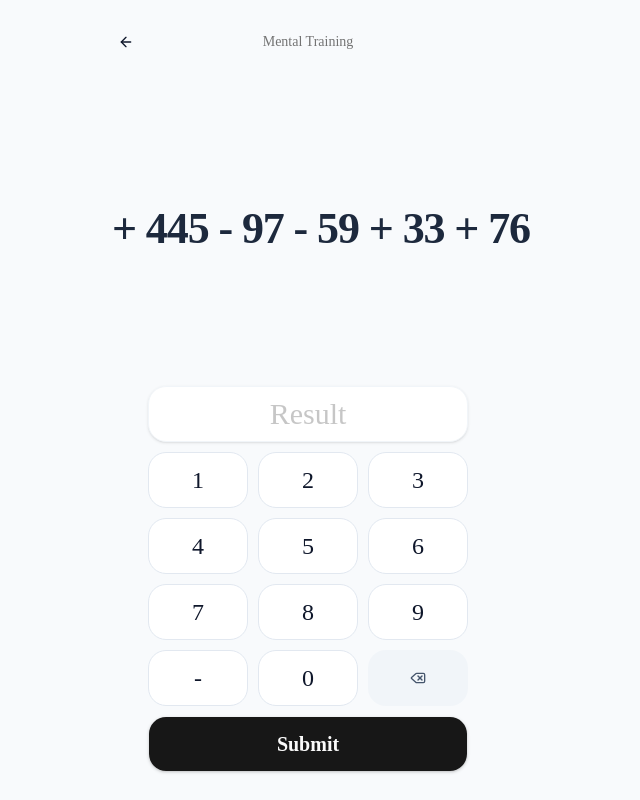
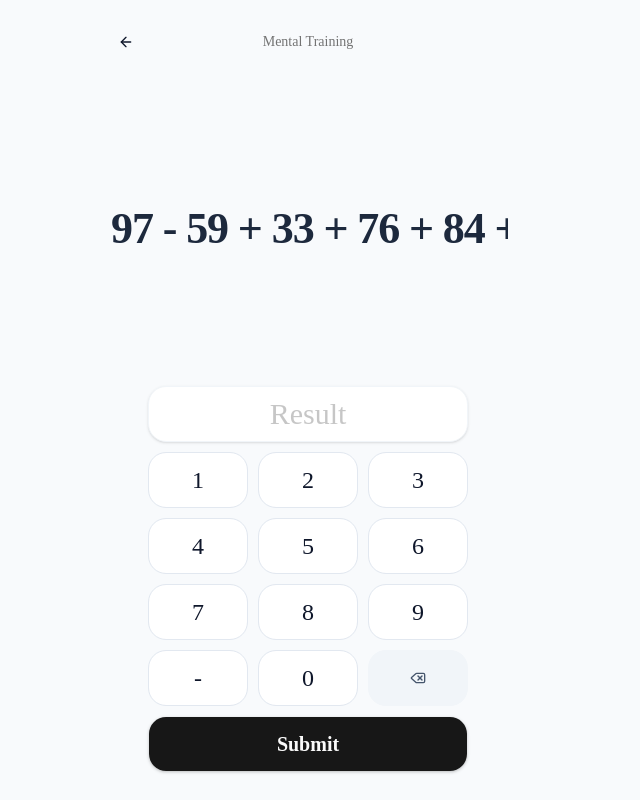
Before and after one commit to Wapeto/calculus-v2, a Next.js app: page /run in a window 1280 px wide. Shown: the whole page, without its empty margins (332-972 px from the left). Built offline with nearby package versions, Linux system fonts and the light colour scheme.

Commit message:
fix: maximize equation font size to fill available width without overflow

```diff
--- a/app/run/page.tsx
+++ b/app/run/page.tsx
@@ -1,6 +1,6 @@
 "use client"
 
-import { useState, useEffect } from "react"
+import { useState, useEffect, useRef, useCallback } from "react"
 import { useStore } from "@/lib/store"
 import { generateEquation, Equation } from "@/lib/math"
 import { Button } from "@/components/ui/button"
@@ -21,6 +21,41 @@ export default function Run() {
   // Results
   const [timeTaken, setTimeTaken] = useState<number>(0)
   const [isCorrect, setIsCorrect] = useState(false)
+
+  const containerRef = useRef<HTMLDivElement>(null)
+  const [fontSize, setFontSize] = useState<number | null>(null)
+
+  const updateFontSize = useCallback(() => {
+    if (!containerRef.current || !equation) return
+    const containerWidth = containerRef.current.clientWidth
+    if (!containerWidth) return
+
+    const canvas = document.createElement("canvas")
+    const ctx = canvas.getContext("2d")
+    if (!ctx) return
+
+    const text = `${equation.expression} = ?`
+    ctx.font = "bold 100px var(--font-geist-sans), system-ui, -apple-system, sans-serif"
+    const textWidthAt100 = ctx.measureText(text).width
+    if (!textWidthAt100) return
+
+    // Target 96% of container width to fill the space cleanly without overflowing
+    const targetWidth = containerWidth * 0.96
+    const calculatedSize = (targetWidth / textWidthAt100) * 100
+
+    // Max 44px (2.75rem), min 16px
+    const finalSize = Math.max(16, Math.min(calculatedSize, 44))
+    setFontSize(Number(finalSize.toFixed(1)))
+  }, [equation])
+
+  useEffect(() => {
+    updateFontSize()
+    window.addEventListener("resize", updateFontSize)
+    if (typeof document !== "undefined" && document.fonts) {
+      document.fonts.ready.then(updateFontSize)
+    }
+    return () => window.removeEventListener("resize", updateFontSize)
+  }, [updateFontSize])
 
   useEffect(() => {
     // Initialize the run
@@ -102,10 +137,14 @@ export default function Run() {
             className="flex-1 flex flex-col justify-between min-h-0"
           >
             {/* Equation area: flexible and vertically centered in remaining upper space */}
-            <div className="flex-1 flex items-center justify-center min-h-[3rem] py-1 text-center">
+            <div ref={containerRef} className="flex-1 flex items-center justify-center min-h-[3rem] py-1 text-center w-full overflow-hidden">
               <div
-                className="font-bold tracking-tight text-slate-800 whitespace-nowrap w-full text-center px-1 select-none"
-                style={{ fontSize: `min(2.75rem, calc(190vw / ${equation.expression.length + 4}), 5.5vh)` }}
+                className="font-bold tracking-tight text-slate-800 whitespace-nowrap text-center select-none"
+                style={{
+                  fontSize: fontSize
+                    ? `${fontSize}px`
+                    : `min(2.75rem, calc(210vw / ${equation.expression.length + 4}))`
+                }}
               >
                 {equation.expression} = ?
               </div>
```
